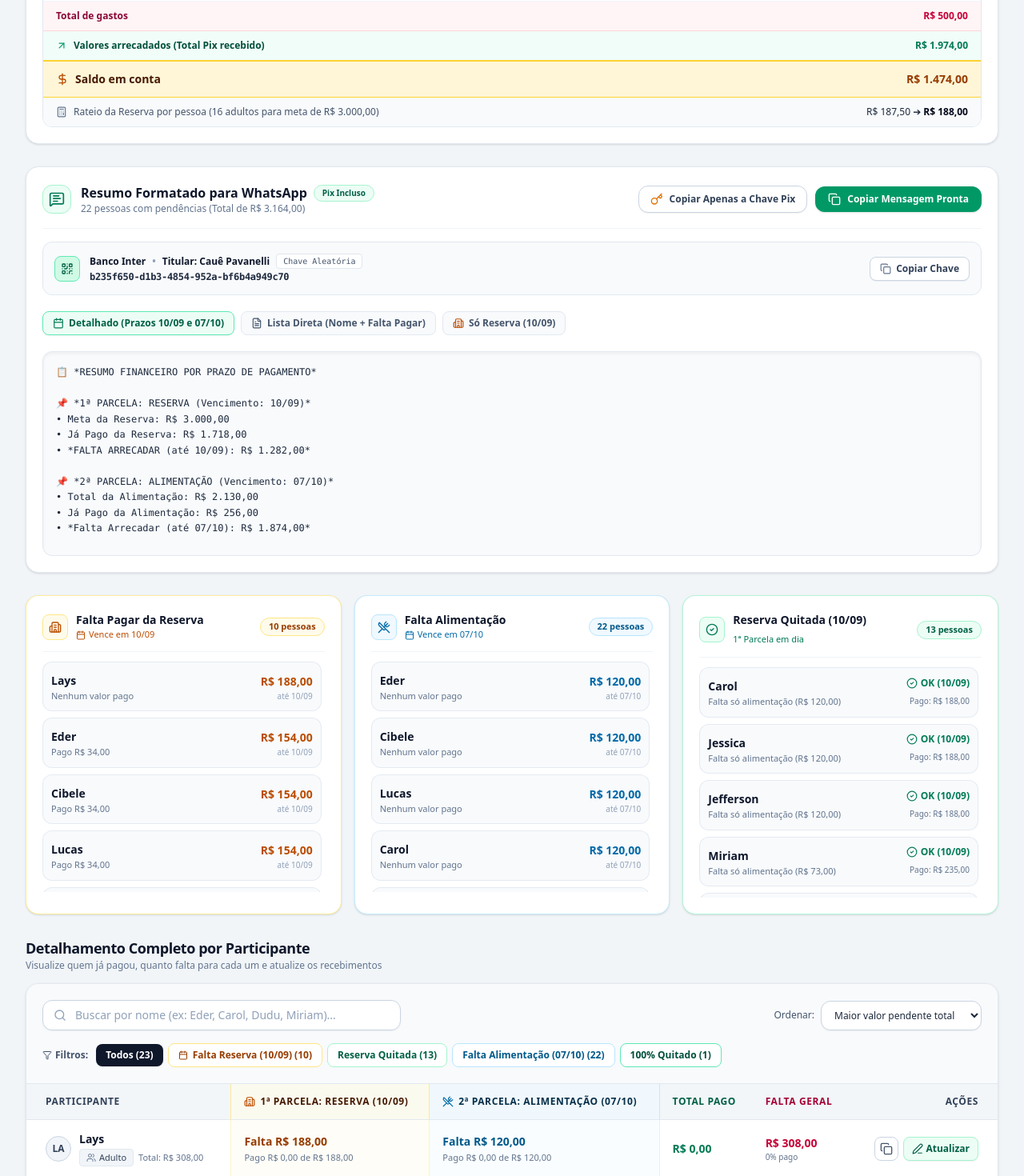
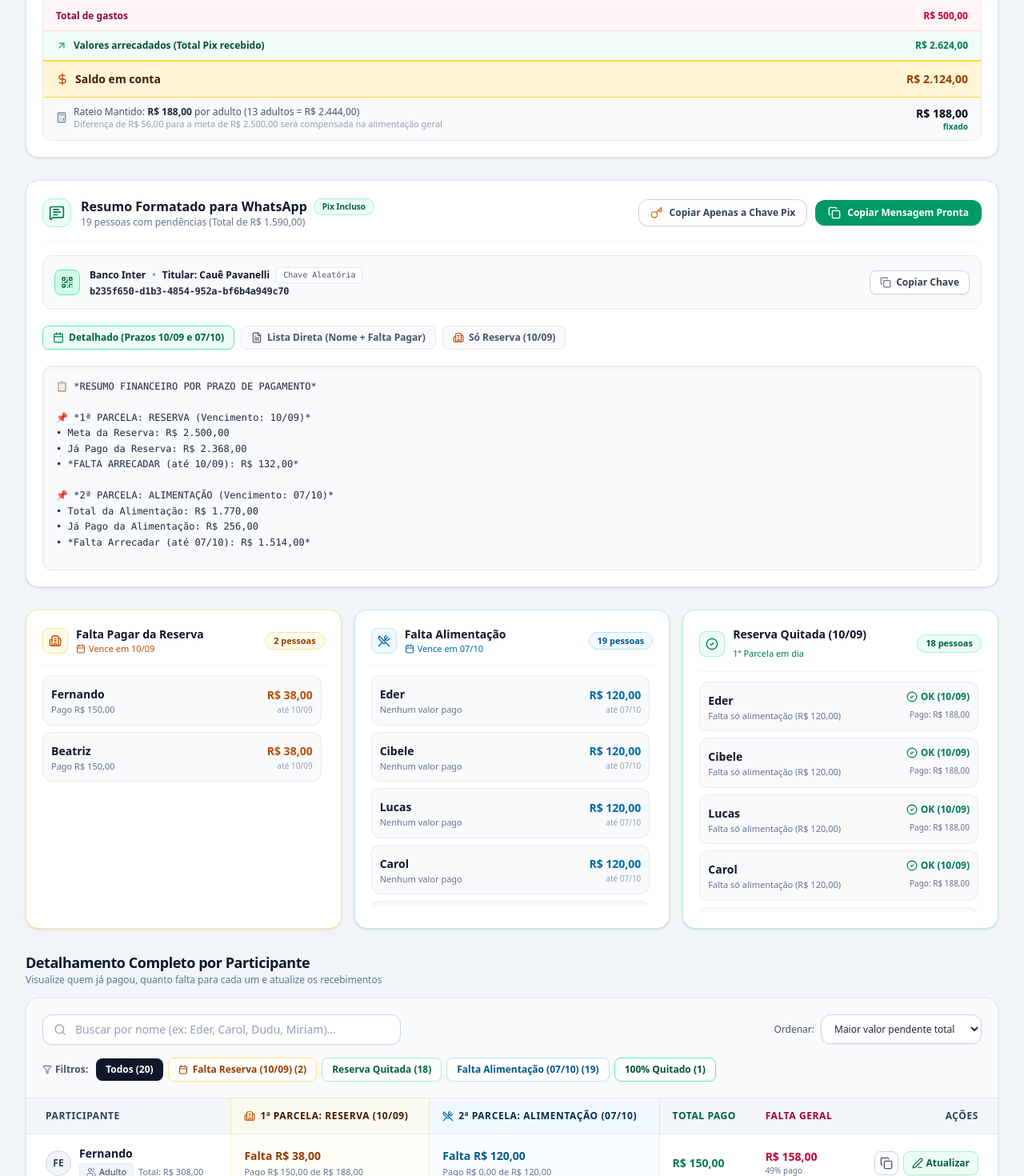
Before and after one commit to caue1financas-beep/Reserva-Socorro, a React (Vite) app: page / in a window 1280 px wide. Shown: the part 300-1770 px from the top of the page at 80% size. Built offline with nearby package versions, Linux system fonts and the light colour scheme.

Commit message:
chore: update financial data and reserve target
- Update storage key to force cache reset
- Adjust initial payment statuses and remove inactive entries
- Update official reserve target to R$ 2.500,00
- Update UI to reflect fixed rateio calculations

```diff
--- a/src/App.tsx
+++ b/src/App.tsx
@@ -10,7 +10,7 @@ import { PaymentModal } from './components/PaymentModal';
 import { ShareSummaryModal } from './components/ShareSummaryModal';
 import { AddPersonModal } from './components/AddPersonModal';
 
-const STORAGE_KEY = 'reserva_debitos_data_v6';
+const STORAGE_KEY = 'reserva_debitos_data_v7';
 
 export default function App() {
   const [data, setData] = useState<PersonDebt[]>(() => {
--- a/src/components/CashFlowCard.tsx
+++ b/src/components/CashFlowCard.tsx
@@ -113,13 +113,19 @@ export const CashFlowCard: React.FC<CashFlowCardProps> = ({ data }) => {
               {/* Rateio por pessoa */}
               <tr className="bg-slate-50 text-slate-600">
                 <td className="py-2.5 px-4 flex items-center gap-2">
-                  <Calculator className="w-3.5 h-3.5 text-slate-500" />
-                  <span>
-                    Rateio da Reserva por pessoa ({totalAdultos} adultos para meta de {formatCurrency(OFFICIAL_RESERVE_TARGET)})
-                  </span>
+                  <Calculator className="w-3.5 h-3.5 text-slate-500 shrink-0" />
+                  <div>
+                    <span>
+                      Rateio Mantido: <strong className="text-slate-800">R$ 188,00</strong> por adulto ({totalAdultos} adultos = {formatCurrency(totalAdultos * 188)})
+                    </span>
+                    <p className="text-[11px] text-slate-400">
+                      Diferença de {formatCurrency(Math.max(0, OFFICIAL_RESERVE_TARGET - totalAdultos * 188))} para a meta de {formatCurrency(OFFICIAL_RESERVE_TARGET)} será compensada na alimentação geral
+                    </p>
+                  </div>
                 </td>
                 <td className="py-2.5 px-4 text-right font-medium text-slate-800">
-                  R$ {rateioExato.toFixed(2).replace('.', ',')} ➔ <span className="font-bold text-slate-950">R$ 188,00</span>
+                  <span className="font-bold text-slate-950 text-sm">R$ 188,00</span>
+                  <span className="block text-[10px] text-emerald-700 font-semibold">fixado</span>
                 </td>
               </tr>
             </tbody>
--- a/src/data/initialData.ts
+++ b/src/data/initialData.ts
@@ -8,8 +8,8 @@ export const INITIAL_DEBT_DATA: PersonDebt[] = [
     expectedReserve: 188,
     expectedFood: 120,
     totalExpected: 308,
-    paidAmount: 34,
-    pendingAmount: 274,
+    paidAmount: 188,
+    pendingAmount: 120,
     status: 'parcial',
   },
   {
@@ -19,8 +19,8 @@ export const INITIAL_DEBT_DATA: PersonDebt[] = [
     expectedReserve: 188,
     expectedFood: 120,
     totalExpected: 308,
-    paidAmount: 34,
-    pendingAmount: 274,
+    paidAmount: 188,
+    pendingAmount: 120,
     status: 'parcial',
   },
   {
@@ -30,8 +30,8 @@ export const INITIAL_DEBT_DATA: PersonDebt[] = [
     expectedReserve: 188,
     expectedFood: 120,
     totalExpected: 308,
-    paidAmount: 34,
-    pendingAmount: 274,
+    paidAmount: 188,
+    pendingAmount: 120,
     status: 'parcial',
   },
   {
@@ -74,8 +74,8 @@ export const INITIAL_DEBT_DATA: PersonDebt[] = [
     expectedReserve: 188,
     expectedFood: 120,
     totalExpected: 308,
-    paidAmount: 60,
-    pendingAmount: 248,
+    paidAmount: 188,
+    pendingAmount: 120,
     status: 'parcial',
   },
   {
@@ -85,8 +85,8 @@ export const INITIAL_DEBT_DATA: PersonDebt[] = [
     expectedReserve: 188,
     expectedFood: 120,
     totalExpected: 308,
-    paidAmount: 60,
-    pendingAmount: 248,
+    paidAmount: 188,
+    pendingAmount: 120,
     status: 'parcial',
   },
   {
@@ -143,39 +143,6 @@ export const INITIAL_DEBT_DATA: PersonDebt[] = [
     paidAmount: 270,
     pendingAmount: 38,
     status: 'parcial',
-  },
-  {
-    id: '14',
-    name: 'Débora',
-    category: 'adulto',
-    expectedReserve: 188,
-    expectedFood: 120,
-    totalExpected: 308,
-    paidAmount: 34,
-    pendingAmount: 274,
-    status: 'parcial',
-  },
-  {
-    id: '15',
-    name: 'Márcio',
-    category: 'adulto',
-    expectedReserve: 188,
-    expectedFood: 120,
-    totalExpected: 308,
-    paidAmount: 34,
-    pendingAmount: 274,
-    status: 'parcial',
-  },
-  {
-    id: '16',
-    name: 'Lays',
-    category: 'adulto',
-    expectedReserve: 188,
-    expectedFood: 120,
-    totalExpected: 308,
-    paidAmount: 0,
-    pendingAmount: 308,
-    status: 'pendente_total',
   },
   {
     id: '17',
--- a/src/utils/formatters.ts
+++ b/src/utils/formatters.ts
@@ -45,7 +45,7 @@ export function getPersonDeadlineBreakdown(person: PersonDebt): DeadlineBreakdow
   };
 }
 
-export const OFFICIAL_RESERVE_TARGET = 3000;
+export const OFFICIAL_RESERVE_TARGET = 2500;
 export const ADVANCE_RESERVE_EXPENSE = 500;
 
 export const PIX_CONFIG = {
@@ -70,7 +70,7 @@ export function generateWhatsAppFullSummary(
   items: PersonDebt[],
   mode: 'all_deadlines' | 'reserve_focus' | 'food_focus' = 'all_deadlines'
 ): string {
-  const totalEsperadoReserva = OFFICIAL_RESERVE_TARGET; // R$ 3.000,00 oficial sem sobra
+  const totalEsperadoReserva = OFFICIAL_RESERVE_TARGET; // R$ 2.500,00 oficial
   const totalPagoReserva = items.reduce((acc, curr) => acc + getPersonDeadlineBreakdown(curr).paidForReserve, 0);
   const totalPendenteReserva = Math.max(0, totalEsperadoReserva - totalPagoReserva);
 
```
